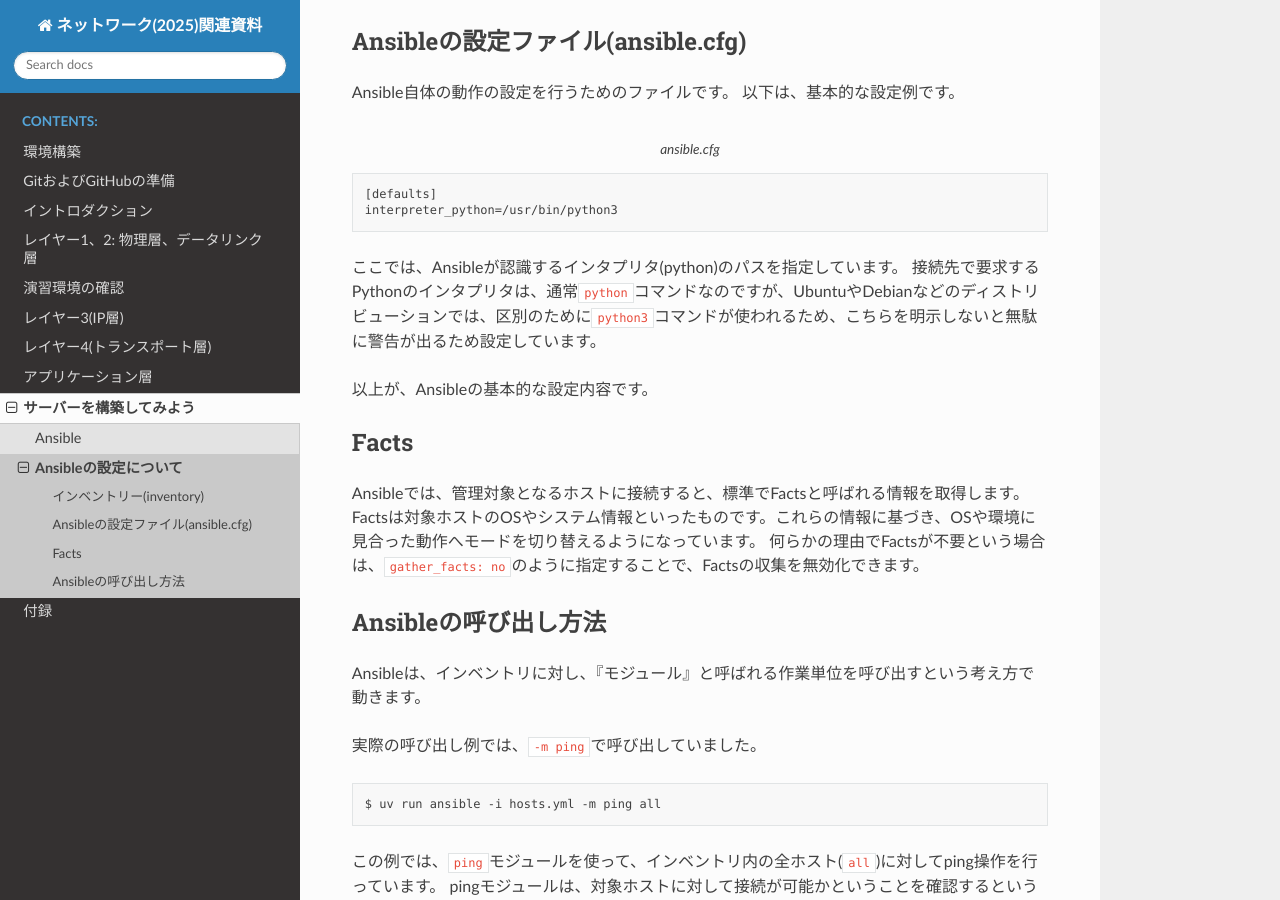
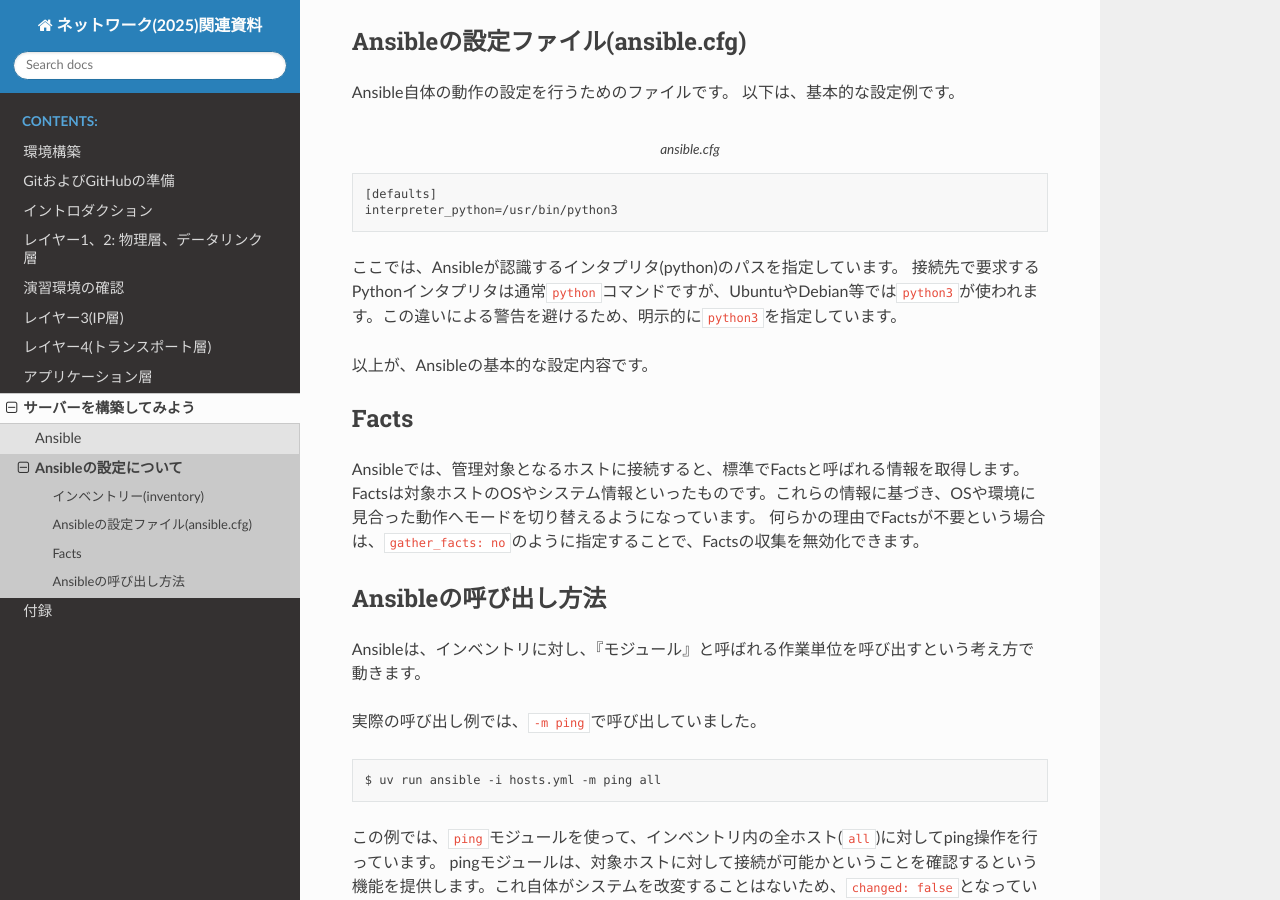
Before and after one commit to densuke/2025-network-doc, a Sphinx documentation site: the page built from source/server/config.md, in a window 1280 px wide and 900 px high, scrolled down 727 px. Built offline with Sphinx 7.4.7 and the Read the Docs theme 3.1.0, drawn with Linux system fonts in a browser that asks for light colours.

Commit message:
文を少し簡潔にしました
Co-authored-by: gemini-code-assist[bot] <176961590+gemini-code-assist[bot]@users.noreply.github.com>

````diff
--- a/source/server/config.md
+++ b/source/server/config.md
@@ -28,7 +28,7 @@ Ansible自体の動作の設定を行うためのファイルです。
 ```
 
 ここでは、Ansibleが認識するインタプリタ(python)のパスを指定しています。
-接続先で要求するPythonのインタプリタは、通常`python`コマンドなのですが、UbuntuやDebianなどのディストリビューションでは、区別のために`python3`コマンドが使われるため、こちらを明示しないと無駄に警告が出るため設定しています。
+接続先で要求するPythonインタプリタは通常`python`コマンドですが、UbuntuやDebian等では`python3`が使われます。この違いによる警告を避けるため、明示的に`python3`を指定しています。
 
 以上が、Ansibleの基本的な設定内容です。
 
````
